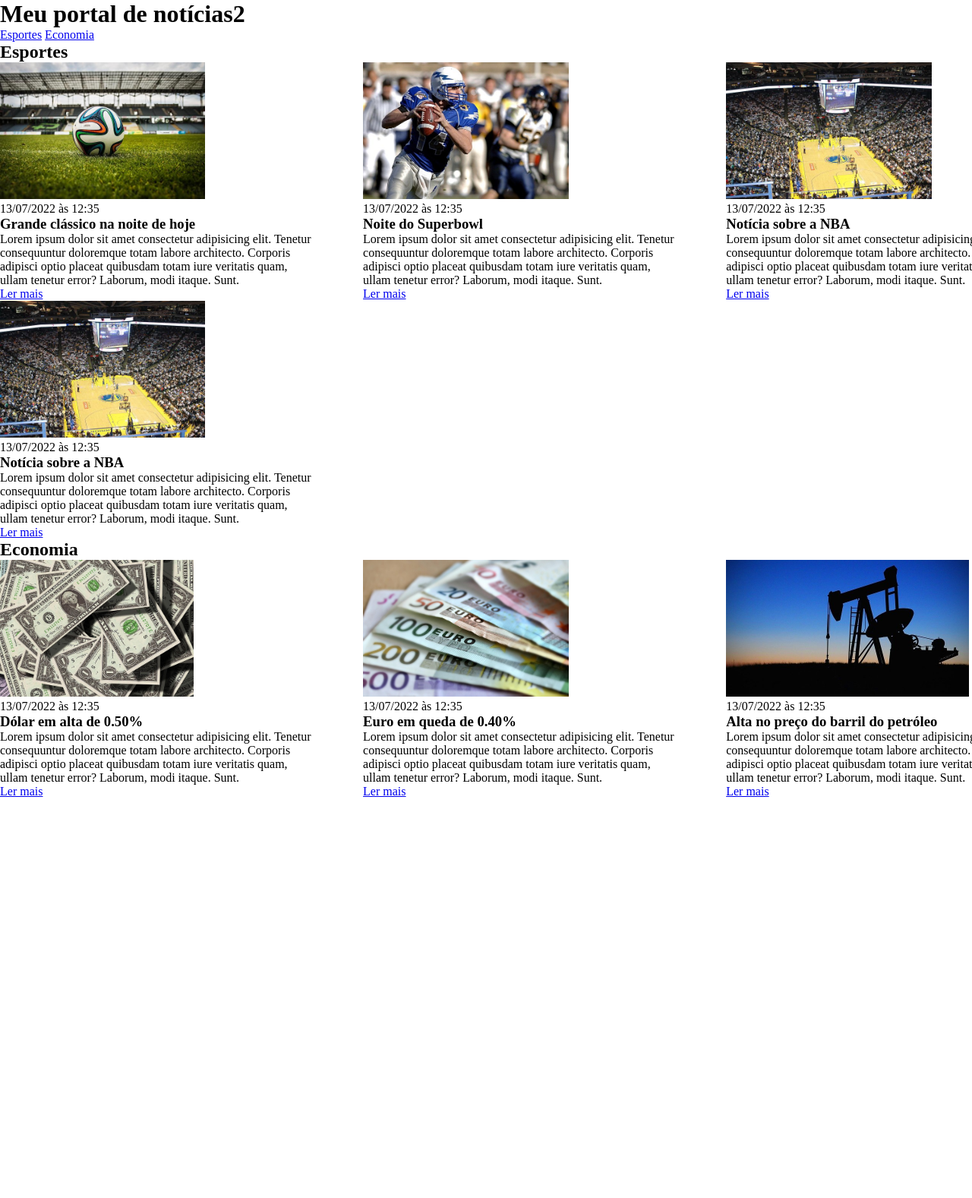
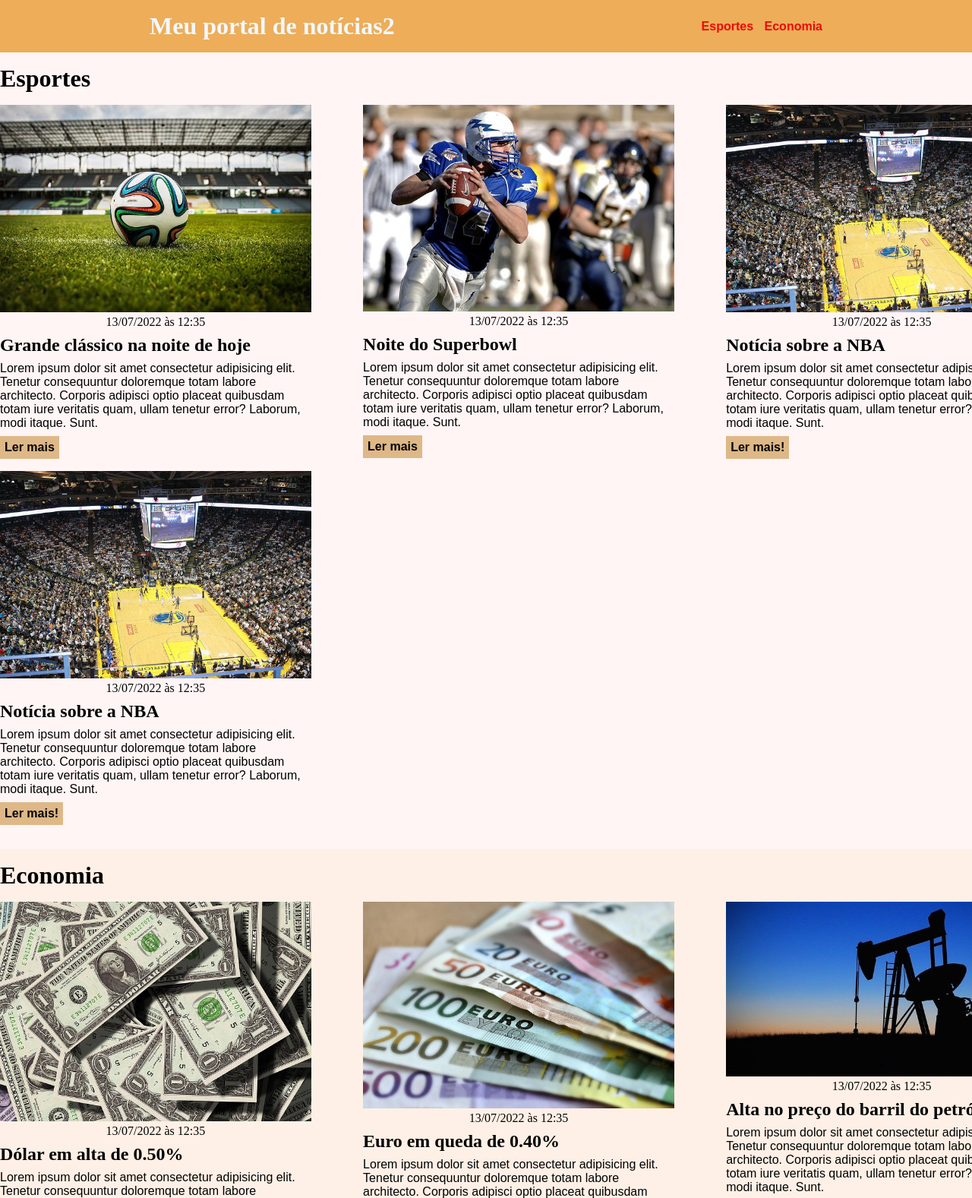
Before and after one commit to MichelDevcod/Estudando_htmlCss, a plain HTML site: page index.html in a window 1280 px wide. Shown: the top 1577 px of the page at 76% size. Before the commit the page ends 1051 px from the top, so only its background shows below. Drawn offline with Linux system fonts and the light colour scheme.

Commit message:
Mais sobre css
implementando mais coisas do css como cores background

```diff
--- a/index.html
+++ b/index.html
@@ -57,7 +57,7 @@
                 <p>
                     Lorem ipsum dolor sit amet consectetur adipisicing elit. Tenetur consequuntur doloremque totam labore architecto. Corporis adipisci optio placeat quibusdam totam iure veritatis quam, ullam tenetur error? Laborum, modi itaque. Sunt.
                 </p>
-                <a href="#" title="Leia a notícia completa">Ler mais</a>
+                <a href="#" title="Leia a notícia completa">Ler mais!</a>
             </article>
             <article>
                 <img src="./imagens/basquete.jpg" title="Vista aérea de uma quadra de basquete" />
@@ -68,7 +68,7 @@
                 <p>
                     Lorem ipsum dolor sit amet consectetur adipisicing elit. Tenetur consequuntur doloremque totam labore architecto. Corporis adipisci optio placeat quibusdam totam iure veritatis quam, ullam tenetur error? Laborum, modi itaque. Sunt.
                 </p>
-                <a href="#" title="Leia a notícia completa">Ler mais</a>
+                <a href="#" title="Leia a notícia completa">Ler mais!</a>
             </article>
             </div>
         </div>
@@ -86,7 +86,7 @@
                 <p>
                     Lorem ipsum dolor sit amet consectetur adipisicing elit. Tenetur consequuntur doloremque totam labore architecto. Corporis adipisci optio placeat quibusdam totam iure veritatis quam, ullam tenetur error? Laborum, modi itaque. Sunt.
                 </p>
-                <a href="#" title="Leia a notícia completa">Ler mais</a>
+                <a href="#" title="Leia a notícia completa">Ler mais!</a>
             </article>
             <article>
                 <img src="./imagens/euro.jpg" alt="Várias notas de euro" />
@@ -97,7 +97,7 @@
                 <p>
                     Lorem ipsum dolor sit amet consectetur adipisicing elit. Tenetur consequuntur doloremque totam labore architecto. Corporis adipisci optio placeat quibusdam totam iure veritatis quam, ullam tenetur error? Laborum, modi itaque. Sunt.
                 </p>
-                <a href="#" title="Leia a notícia completa">Ler mais</a>
+                <a href="#" title="Leia a notícia completa">Ler mais!</a>
             </article>
             <article>
                 <img src="./imagens/petroleo.jpg" alt="Extração de petróleo" />
@@ -108,7 +108,7 @@
                 <p>
                     Lorem ipsum dolor sit amet consectetur adipisicing elit. Tenetur consequuntur doloremque totam labore architecto. Corporis adipisci optio placeat quibusdam totam iure veritatis quam, ullam tenetur error? Laborum, modi itaque. Sunt.
                 </p>
-                <a href="#" title="Leia a notícia completa">Ler mais</a>
+                <a href="#" title="Leia a notícia completa">Ler mais!</a>
             </article>
             </div>
         </div>
--- a/main.css
+++ b/main.css
@@ -4,8 +4,31 @@
     padding: 0;
 }
 
+body > header {
+    background-color: rgb(238, 173, 89);
+    padding: 16px 0;
+    color: aliceblue;
+}
+
+header {
+    display: flex;
+    align-items: center;
+    justify-content: space-around;
+
+}
+
 header li {
     display: inline;
+    font-family: Arial, Helvetica, sans-serif;
+    font-weight: bold;
+    margin-left: 10px;
+
+}
+
+header li a {
+    color: rgb(240, 10, 10);
+    text-decoration: none;
+
 }
 
 .container {
@@ -22,10 +45,71 @@ header li {
 
 /* organiza o tamanho das imagens*/
 .articles article img {
-    height: 180px;
+    /*height: 180px;*/
+    width: 100%;
 }
 
 /* organiza o layout dos artigos*/
 .articles article {
     width: 30%;
 }
+
+section {
+    padding: 16px 0;
+}
+
+section h2,
+.articles article  {
+    margin-bottom: 16px;
+}
+
+.articles article h3 {
+    margin-top: 8px;
+    margin-bottom: 8px;
+}
+
+.articles article a {
+    background-color: blue;
+    color: white;
+    padding: 6px;
+    display: inline-block;
+    text-decoration: none;
+    font-weight: bold;
+    margin-top: 8px;
+}
+
+.articles article a:hover {
+    text-decoration: underline
+}
+
+.articles article p,
+.articles article a {
+    font-family: Arial, Helvetica, sans-serif;
+}
+
+.articles article h3 {
+    font-size: 24px;
+}
+
+section h2 {
+    font-size: 32px;
+}
+
+#sports {
+    background-color: rgba(255, 0, 0, 0.041);
+}
+
+#sports .articles article a {
+    background-color: burlywood;
+    color: #000;
+}
+
+#economy {
+    background-color: #fcd3b656;
+}
+
+#economy .articles article a {
+    background-color: rgba(118, 126, 12, 0.562);
+    color: #000;
+}
+/*.alert{ position: fixed; bottom: 0; right: 0; }*/
```
